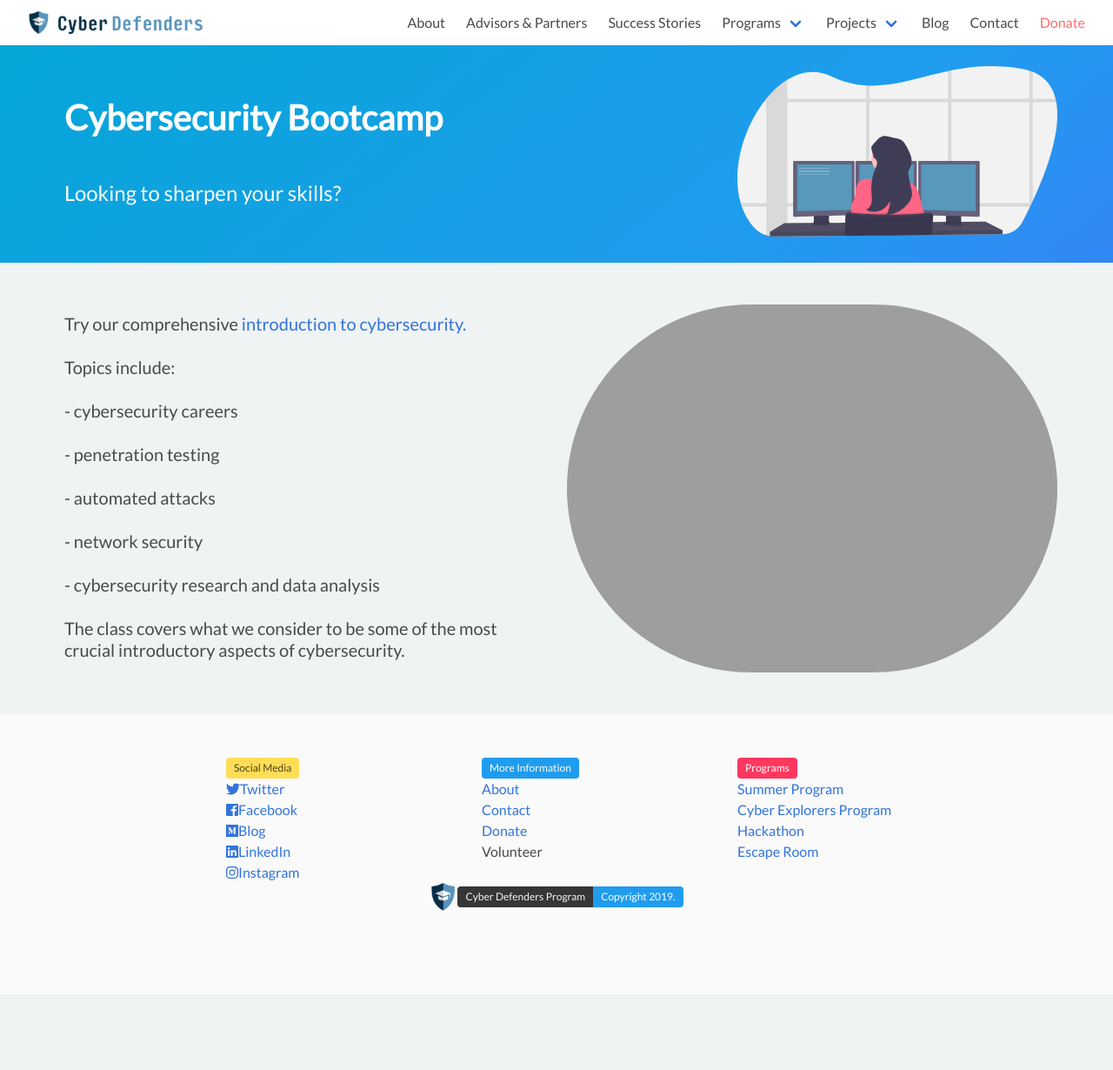
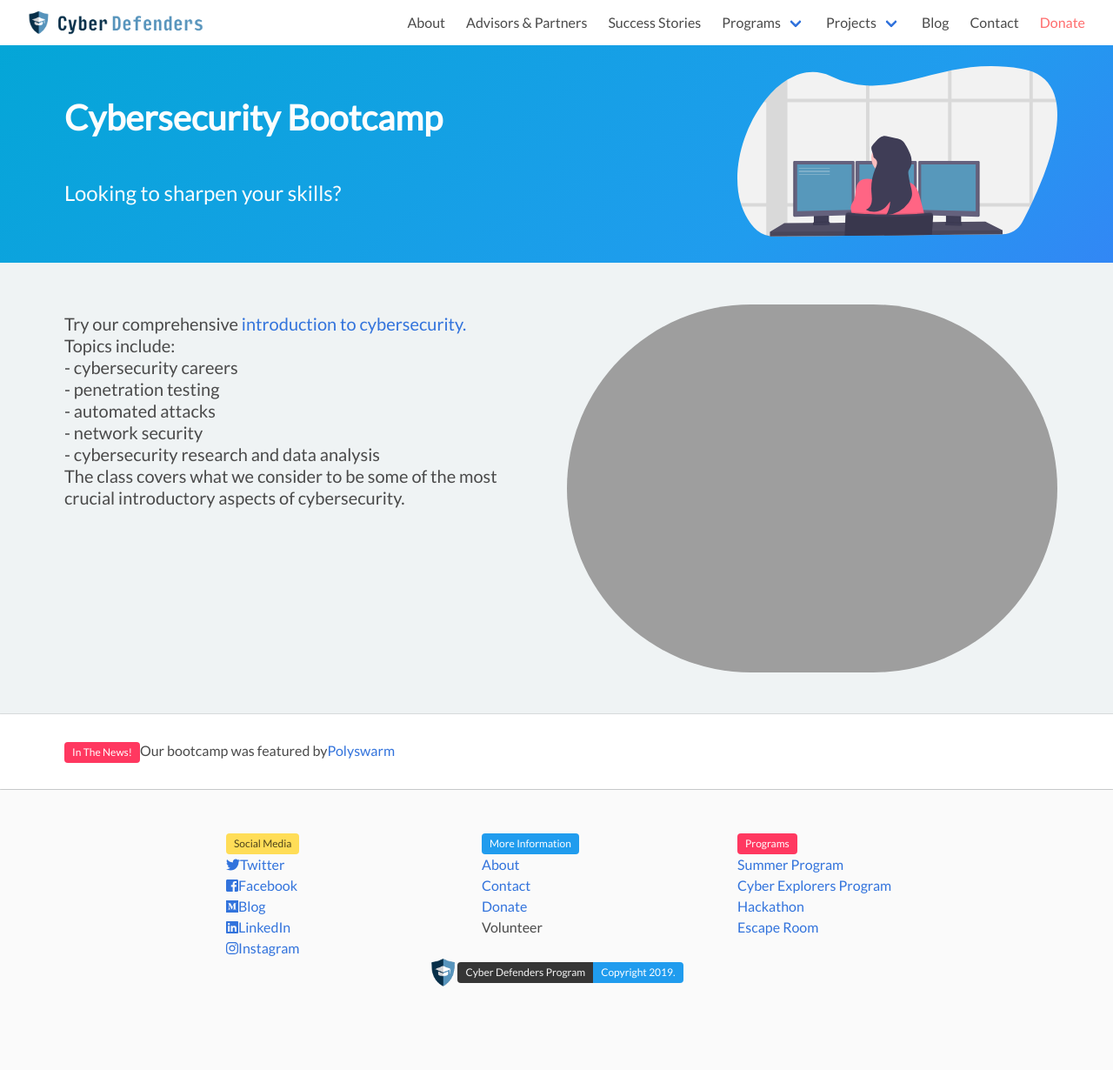
Before and after one commit to cyberdefendersprogram/www-homepage, a Jekyll site: the page built from bootcamp.html, in a window 1280 px wide. Shown: the whole page at 87% size. Built offline with Jekyll 4.4.1, drawn with Linux system fonts in a browser that asks for light colours; nearby versions of some CDN libraries; before the commit the page ends 1143 px from its top, so only the background shows below that.

Commit message:
bootcamp update

```diff
--- a/bootcamp.html
+++ b/bootcamp.html
@@ -31,24 +31,17 @@ permalink: /bootcamp/
                 <p class="subtitle is-5 is-middle is-spaced">
                     Try our comprehensive <a href="https://cyberdefenders.github.io/cyber-defenders-course/">introduction to cybersecurity.</a>
                     <br>
-                    <br>
                     Topics include:
-                    <br>
                     <br>
                     - cybersecurity careers
                     <br>
-                    <br>
                     - penetration testing
-                    <br>
                     <br>
                     - automated attacks
                     <br>
-                    <br>
                     - network security
                     <br>
-                    <br>
                     - cybersecurity research and data analysis
-                    <br>
                     <br>
                     The class covers what we consider to be some of the most crucial introductory aspects of cybersecurity.
                 </p>
@@ -61,3 +54,11 @@ permalink: /bootcamp/
         </div>
     </div>
 </section>
+
+<div class="box cta">
+        <div class="container">
+          <p class="has-text-left">
+              <span class="tag is-danger">In The News!</span>Our bootcamp was featured by<a href="https://medium.com/polyswarm/your-cybersecurity-career-a-training-model-to-get-started-c1cbab40b1bb">Polyswarm</a>
+          </p>
+        </div>
+</div>
```
